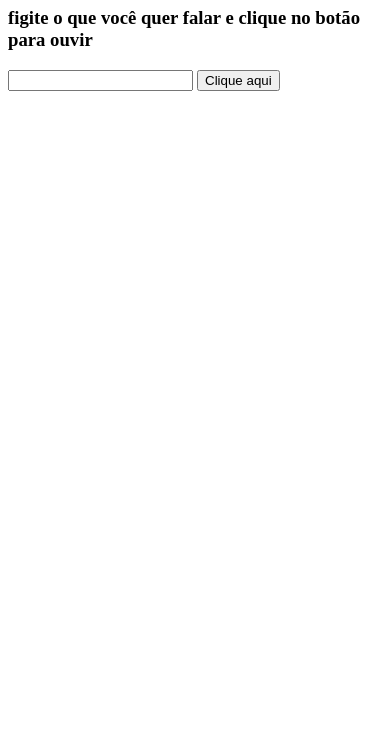
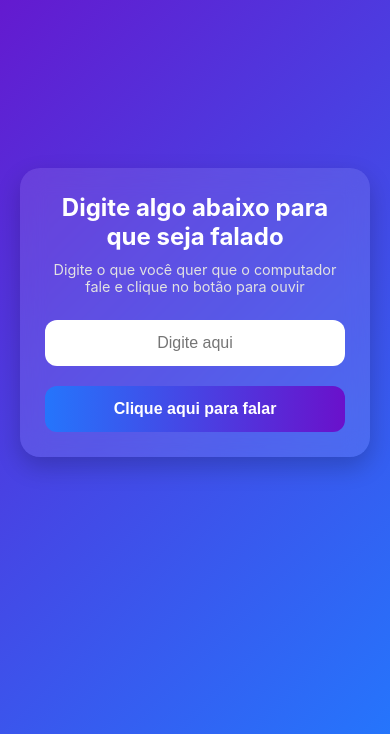
Before and after one commit to RenanPhilip/Renan-Ribeiro, a plain HTML site: page Speech Test/Temp.html in a window 390 px wide. Shown: the part 110-844 px from the top of the page. Drawn offline with Linux system fonts and the light colour scheme.

Commit message:
Refactor speech synthesis functionality and add CSS

```diff
--- a/Speech Test/Speech.js
+++ /dev/null
@@ -1,18 +0,0 @@
-const speech = new SpeechSynthesisUtterance();
-//Configurações do speech
-speech.text = 'Olá. Eu sou o script de configuração do speech!';
-speech.volume = 1;      // 0 a 1  Volume da voz
-speech.rate = 1;        // 0.1 a 10 Velocidade da voz
-speech.pitch = 2;       // 0 a 2 Natularidade da voz
-speech.lang = 'pt-BR';  // Linguagem da voz
-speechSynthesis.speak(speech);
-
-document.querySelector("#button").addEventListener('click', () => {
-    inputText = document.getElementById('inputText').value;
-    if(inputText == ''){
-        speech.text = 'Você precisa digitar algo para eu poder falar!';
-    }else{
-        speech.text = inputText;
-    }
-    speechSynthesis.speak(speech);
-});
--- a/Speech Test/Temp.html
+++ b/Speech Test/Temp.html
@@ -1,24 +1,24 @@
 <!DOCTYPE html>
 <html lang="en">
+
 <head>
     <meta charset="UTF-8">
     <meta name="viewport" content="width=device-width, initial-scale=1.0">
-    <title>Document</title>
+    <title>Speech Voice</title>
+    <link rel="stylesheet" href="src/css/style.css">
+
 
 
 </head>
+
 <body>
-    <h1>Olá ao clicar aqui você vai ouvir uma mensagem</h1>
-    <h3> figite o que você quer falar e clique no botão para ouvir</h3>
-    <input type="text" id="inputText">
-    <button id="button">Clique aqui</button>
+    <div id="meessage">
+        <h1>Digite algo abaixo para que seja falado</h1>
+        <h3>Digite o que você quer que o computador fale e clique no botão para ouvir</h3>
+        <input type="text" id="inputText" placeholder="Digite aqui">
+        <button id="button">Clique aqui para falar</button>
+    </div>
+    <script src="src/javascript/script.js"></script>
+</body>
 
-    <script>
-        document.addEventListener('DOMContentLoaded', function() {
-            const script = document.createElement('script');
-            script.src = 'Speech.js';
-            document.body.appendChild(script);
-        });
-    </script>
-</body>
 </html>
--- /dev/null
+++ b/Speech Test/src/css/style.css
@@ -0,0 +1,125 @@
+/* ==============================
+   Reset básico
+============================== */
+* {
+  margin: 0;
+  padding: 0;
+  box-sizing: border-box;
+}
+
+body {
+  font-family: "Inter", "Segoe UI", Roboto, sans-serif;
+  background: linear-gradient(135deg, #6a11cb 0%, #2575fc 100%);
+  min-height: 100vh;
+  display: flex;
+  justify-content: center;
+  align-items: center;
+  color: #fff;
+  padding: 20px;
+}
+
+/* ==============================
+   Container principal
+============================== */
+#meessage {
+  background: rgba(255, 255, 255, 0.1);
+  backdrop-filter: blur(12px);
+  border-radius: 20px;
+  padding: 40px;
+  width: 100%;
+  max-width: 500px;
+  text-align: center;
+  box-shadow: 0 10px 25px rgba(0, 0, 0, 0.2);
+  animation: fadeIn 0.8s ease-in-out;
+}
+
+/* ==============================
+   Títulos
+============================== */
+#meessage h1 {
+  font-size: 2rem;
+  margin-bottom: 10px;
+  font-weight: 700;
+}
+
+#meessage h3 {
+  font-size: 1rem;
+  font-weight: 400;
+  color: #e2e2e2;
+  margin-bottom: 25px;
+}
+
+/* ==============================
+   Input
+============================== */
+#inputText {
+  width: 100%;
+  padding: 14px 18px;
+  border-radius: 12px;
+  border: none;
+  outline: none;
+  margin-bottom: 20px;
+  font-size: 1rem;
+  transition: all 0.3s ease;
+  text-align: center;
+}
+
+#inputText:focus {
+  box-shadow: 0 0 0 3px rgba(37, 117, 252, 0.5);
+}
+
+/* ==============================
+   Botão
+============================== */
+#button {
+  width: 100%;
+  padding: 14px;
+  font-size: 1rem;
+  font-weight: 600;
+  border-radius: 12px;
+  border: none;
+  background: linear-gradient(90deg, #2575fc, #6a11cb);
+  color: #fff;
+  cursor: pointer;
+  transition: all 0.3s ease;
+}
+
+#button:hover {
+  transform: translateY(-2px);
+  box-shadow: 0 6px 15px rgba(0, 0, 0, 0.3);
+}
+
+#button:active {
+  transform: scale(0.98);
+}
+
+/* ==============================
+   Animações
+============================== */
+@keyframes fadeIn {
+  from {
+    opacity: 0;
+    transform: translateY(15px);
+  }
+  to {
+    opacity: 1;
+    transform: translateY(0);
+  }
+}
+
+/* ==============================
+   Responsividade
+============================== */
+@media (max-width: 600px) {
+  #meessage {
+    padding: 25px;
+  }
+
+  #meessage h1 {
+    font-size: 1.5rem;
+  }
+
+  #meessage h3 {
+    font-size: 0.9rem;
+  }
+}
--- /dev/null
+++ b/Speech Test/src/javascript/script.js
@@ -0,0 +1,38 @@
+let voices = [];
+const speech = new SpeechSynthesisUtterance();
+
+// Configurações do speech
+speech.volume = 1;      // 0 a 1 Volume da voz
+speech.rate = 1;        // 0.1 a 10 Velocidade da voz
+speech.pitch = 1;       // 0 a 2 Naturalidade da voz
+speech.lang = 'pt-BR';  // Linguagem da voz
+
+// Função que busca voz do Google ou Chama a voz padrão
+function loadvoices() {
+  voices = speechSynthesis.getVoices();
+  console.log("lista de vozes:", voices);
+
+  let selectedVoice = voices.find(v => v.name.includes("Google português do Brasil"));
+  speech.voice = selectedVoice || voices[0];
+}
+
+speechSynthesis.onvoiceschanged = loadvoices;
+loadvoices();
+
+// Click no botão
+const speech_btn = document.querySelector("#button");
+
+speech_btn.addEventListener('click', () => {
+  let inputText = document.getElementById('inputText').value;
+
+  speechSynthesis.cancel();
+
+  if (inputText === '') {
+    speech.text = 'Digite algo neste campo ao lado';
+  } else {
+    speech.text = inputText;
+  }
+
+  console.log("Voz selecionada:", speech.voice);
+  speechSynthesis.speak(speech);
+});
```
